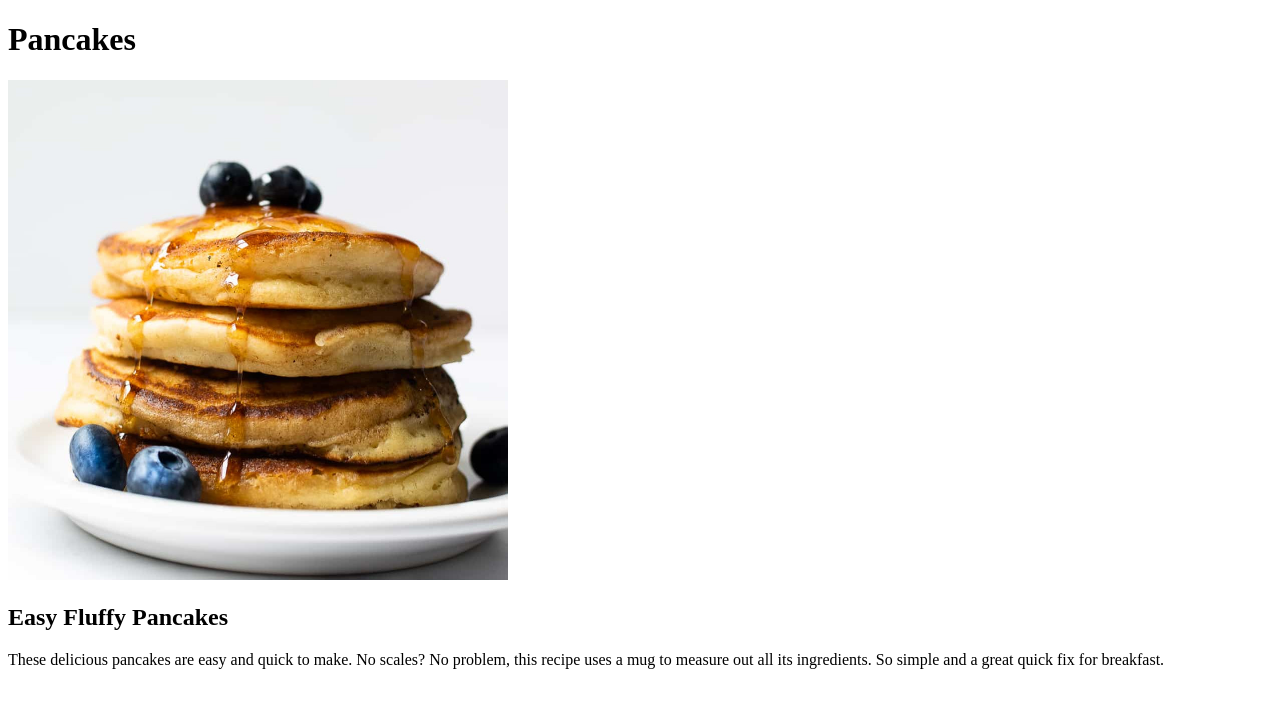
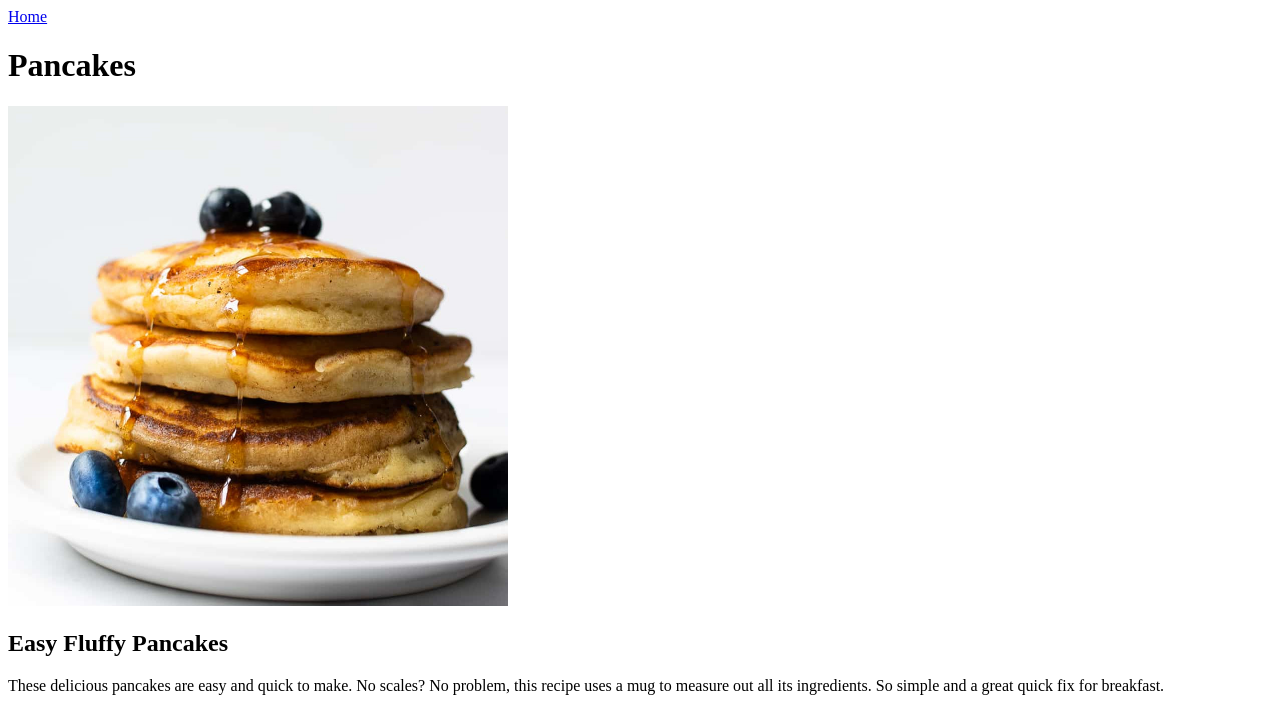
Before and after one commit to MoonBreadx/Recipes, a plain HTML site: page pancakes.html in a window 1280 px wide. Shown: the top 718 px of the page. Drawn offline with Linux system fonts and the light colour scheme.

Commit message:
Add link to home page on pancakes

```diff
--- a/pancakes.html
+++ b/pancakes.html
@@ -4,7 +4,7 @@
     <title>Pancakes</title>
     <head>
         <body>
-            <a href="in"></a>
+            <a href="index.html">Home</a>
             <h1><strong>Pancakes</strong></h1>
             <!-- needs image of pancakes, description heading with paragraph. Ingredients heading and unordered list. steps heading with ordered list of how to make.-->
             <img src="./img/Pancakes.jpg" alt="Fluffy american pancakes" height="500" width="500">
```
